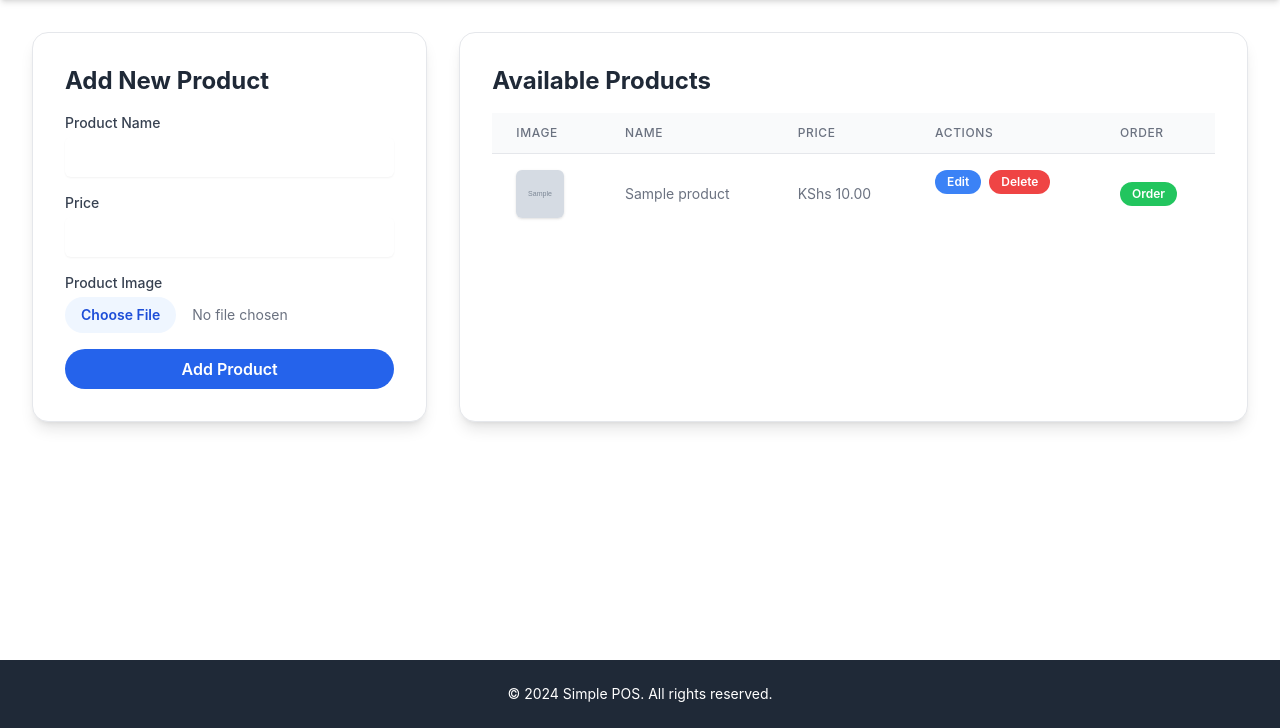
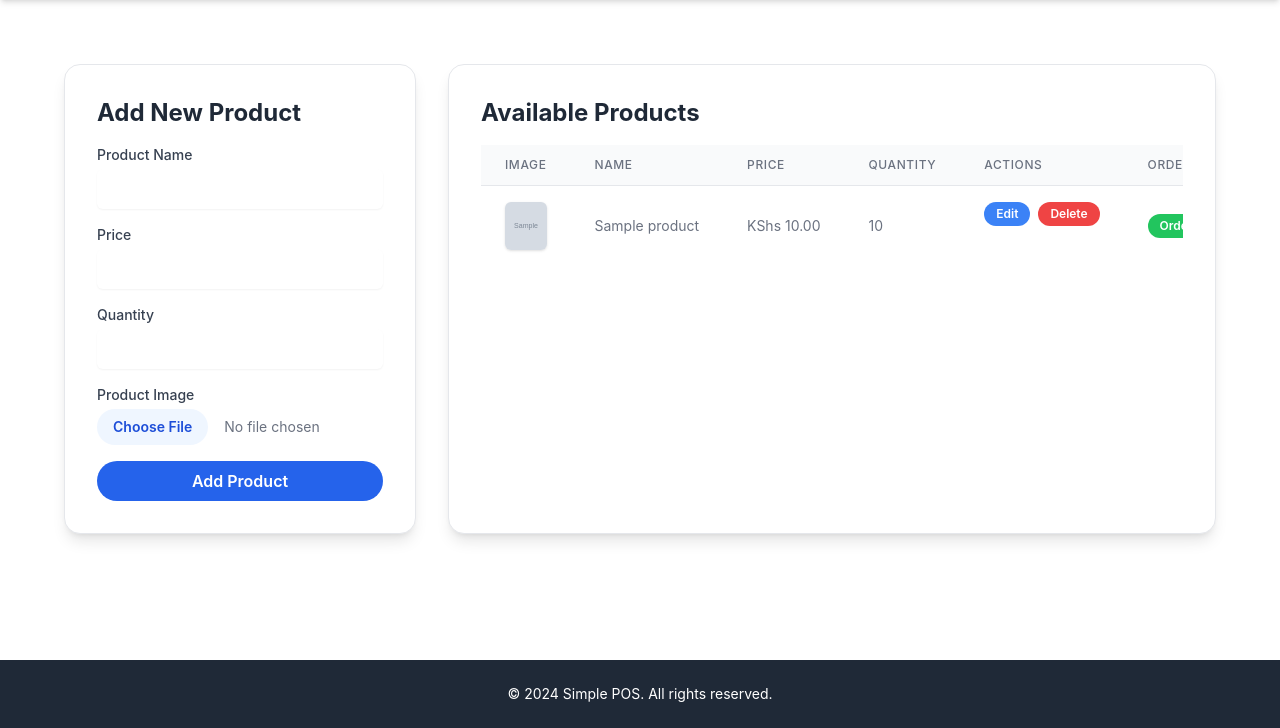
Before and after one commit to mubeakungu/pos_system, a Flask app: page /products in a window 1280 px wide. Shown: the part 72-800 px from the top of the page. Run offline with Flask 3, Linux system fonts and the light colour scheme; a user stored in the database is signed in; tables that the repository leaves empty hold one stand-in row (values such as "Sample post"); grey boxes marked "Sample" are stand-in pictures; some libraries are stand-ins or nearby versions.

Commit message:
Update products.html

```diff
--- a/templates/products.html
+++ b/templates/products.html
@@ -1,8 +1,9 @@
 {% extends "layout.html" %}
 
 {% block content %}
-
+<div class="container mx-auto p-4 sm:p-6 lg:p-8">
     <div class="flex flex-col lg:flex-row gap-8">
+        <!-- Add New Product Form -->
         <div class="bg-white p-8 rounded-2xl shadow-lg border border-gray-200 lg:w-1/3">
             <h2 class="text-2xl font-bold text-gray-800 mb-4">Add New Product</h2>
             <form action="{{ url_for('manage_products') }}" method="post" enctype="multipart/form-data" class="space-y-4">
@@ -14,6 +15,11 @@
                     <label for="price" class="block text-sm font-medium text-gray-700">Price</label>
                     <input type="number" id="price" name="price" step="0.01" required class="mt-1 block w-full rounded-md border-gray-300 shadow-sm focus:border-blue-500 focus:ring-blue-500 transition-all duration-300 p-2">
                 </div>
+                <!-- Added Quantity Input -->
+                <div>
+                    <label for="quantity" class="block text-sm font-medium text-gray-700">Quantity</label>
+                    <input type="number" id="quantity" name="quantity" required min="1" class="mt-1 block w-full rounded-md border-gray-300 shadow-sm focus:border-blue-500 focus:ring-blue-500 transition-all duration-300 p-2">
+                </div>
                 <div>
                     <label for="image" class="block text-sm font-medium text-gray-700">Product Image</label>
                     <input type="file" id="image" name="image" accept="image/*" class="mt-1 block w-full text-sm text-gray-500 file:mr-4 file:py-2 file:px-4 file:rounded-full file:border-0 file:text-sm file:font-semibold file:bg-blue-50 file:text-blue-700 hover:file:bg-blue-100 transition-all duration-300">
@@ -24,6 +30,7 @@
             </form>
         </div>
 
+        <!-- Available Products Table -->
         <div class="bg-white p-8 rounded-2xl shadow-lg border border-gray-200 lg:w-2/3">
             <h2 class="text-2xl font-bold text-gray-800 mb-4">Available Products</h2>
             <div class="overflow-x-auto">
@@ -33,6 +40,7 @@
                             <th scope="col" class="px-6 py-3 text-left text-xs font-medium text-gray-500 uppercase tracking-wider">Image</th>
                             <th scope="col" class="px-6 py-3 text-left text-xs font-medium text-gray-500 uppercase tracking-wider">Name</th>
                             <th scope="col" class="px-6 py-3 text-left text-xs font-medium text-gray-500 uppercase tracking-wider">Price</th>
+                            <th scope="col" class="px-6 py-3 text-left text-xs font-medium text-gray-500 uppercase tracking-wider">Quantity</th>
                             <th scope="col" class="px-6 py-3 text-left text-xs font-medium text-gray-500 uppercase tracking-wider">Actions</th>
                             <th scope="col" class="px-6 py-3 text-left text-xs font-medium text-gray-500 uppercase tracking-wider">Order</th>
                         </tr>
@@ -53,6 +61,7 @@
                             </td>
                             <td class="px-6 py-4 whitespace-nowrap text-sm text-gray-500">{{ product.name }}</td>
                             <td class="px-6 py-4 whitespace-nowrap text-sm text-gray-500">KShs {{ "%.2f" | format(product.price) }}</td>
+                            <td class="px-6 py-4 whitespace-nowrap text-sm text-gray-500">{{ product.quantity }}</td>
                             <td class="px-6 py-4 whitespace-nowrap text-sm text-gray-500 flex space-x-2">
                                 <a href="{{ url_for('edit_product', product_id=product.id) }}" class="bg-blue-500 text-white px-3 py-1 rounded-full text-xs font-semibold hover:bg-blue-600 transition-colors duration-300">Edit</a>
                                 <form action="{{ url_for('delete_product', product_id=product.id) }}" method="post" onsubmit="return confirm('Are you sure you want to delete this product?');">
@@ -71,5 +80,5 @@
             </div>
         </div>
     </div>
-
+</div>
 {% endblock %}
```
Lines whose indentation alone changed are shown as unchanged.
